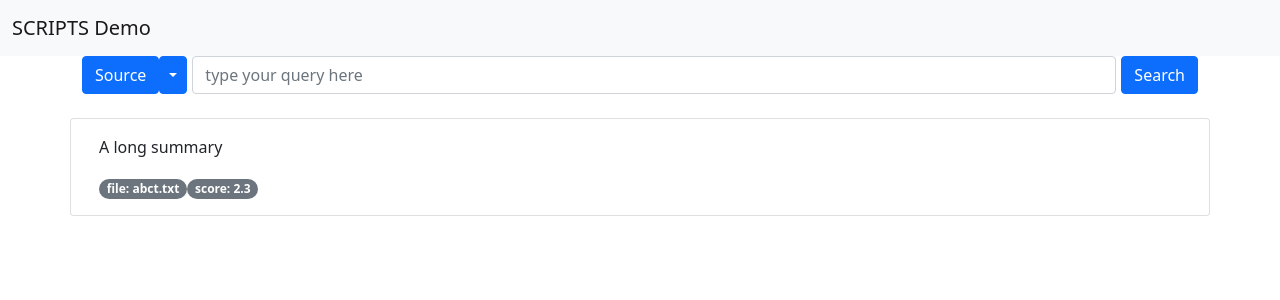
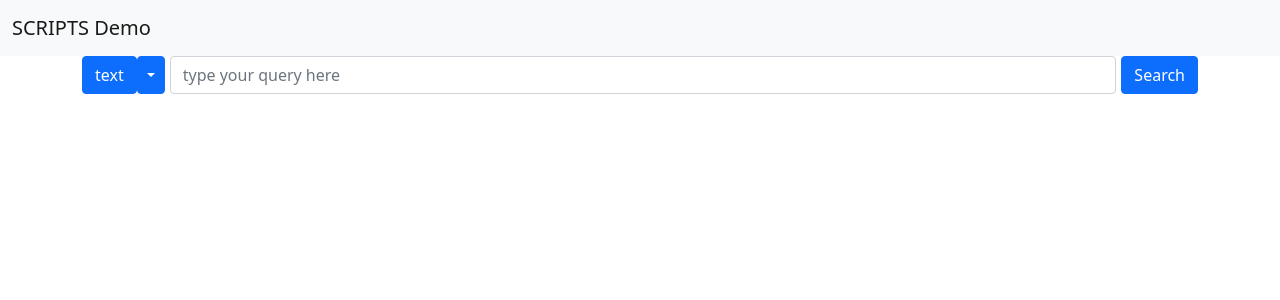
Before and after one commit to cruxcode/scriptsdemo-web, a React (Create React App) app: page / in a window 1280 px wide. Shown: the top 300 px of the page. Built offline with nearby package versions, Linux system fonts and the light colour scheme.

Commit message:
search done

```diff
--- a/src/components/cards/SearchResult.tsx
+++ b/src/components/cards/SearchResult.tsx
@@ -1,7 +1,8 @@
 export interface SearchResultCardProps {
 	filename: string;
 	description: string;
-	score: string;
+	score: number;
+	queryid: string;
 }
 export const SearchResultCard: React.FC<SearchResultCardProps> = (props) => {
 	return (
--- a/src/screens/HomePage/HomePageBody.tsx
+++ b/src/screens/HomePage/HomePageBody.tsx
@@ -1,14 +1,42 @@
-import React, { useState } from "react";
+import React, { useRef, useState } from "react";
 import { SearchResultCard } from "../../components/cards/SearchResult";
+import { search } from "../../services";
 
 export interface HomePageBodyProps {}
 
 export const HomePageBody: React.FC<HomePageBodyProps> = (props) => {
-	const [source, setSource] = useState<"Source" | "text" | "audio">("Source");
+	const [source, setSource] = useState<"text" | "audio">("text");
+	const [clir, setClir] = useState<{
+		query: any;
+		results: {
+			id: string;
+			score: number;
+			description?: string;
+			source?: string;
+		}[];
+	}>();
+	const [queryid, setQueryid] = useState<string>();
+	const searchInput = useRef<HTMLInputElement>(null);
+
 	const handleSourceSelect = (source: "text" | "audio") => {
 		setSource(source);
 	};
-	const handleSearchClick = () => {};
+	const handleSearchClick = () => {
+		if (searchInput) {
+			const query = searchInput.current?.value || "";
+			const lang = "ps";
+			const size = 20;
+			search(query, lang, source, size).then((resp) => {
+				console.log(resp);
+				if (resp.success) {
+					const clir_results = JSON.parse(resp.result);
+					console.log(clir_results);
+					setClir(clir_results);
+					setQueryid(resp.queryid);
+				}
+			});
+		}
+	};
 	return (
 		<div className="container">
 			<div className="d-flex flex-row">
@@ -53,6 +81,7 @@ export const HomePageBody: React.FC<HomePageBodyProps> = (props) => {
 						className="form-control"
 						id="exampleFormControlInput1"
 						placeholder="type your query here"
+						ref={searchInput}
 					/>
 				</div>
 				<div>
@@ -65,11 +94,16 @@ export const HomePageBody: React.FC<HomePageBodyProps> = (props) => {
 				</div>
 			</div>
 			<div className="row mt-4">
-				<SearchResultCard
-					filename="abct.txt"
-					description="A long summary"
-					score="2.3"
-				/>
+				{clir?.results.map((c) => {
+					return (
+						<SearchResultCard
+							filename={c.id}
+							description={c.description || ""}
+							score={c.score}
+							queryid={queryid!}
+						/>
+					);
+				})}
 			</div>
 		</div>
 	);
```
